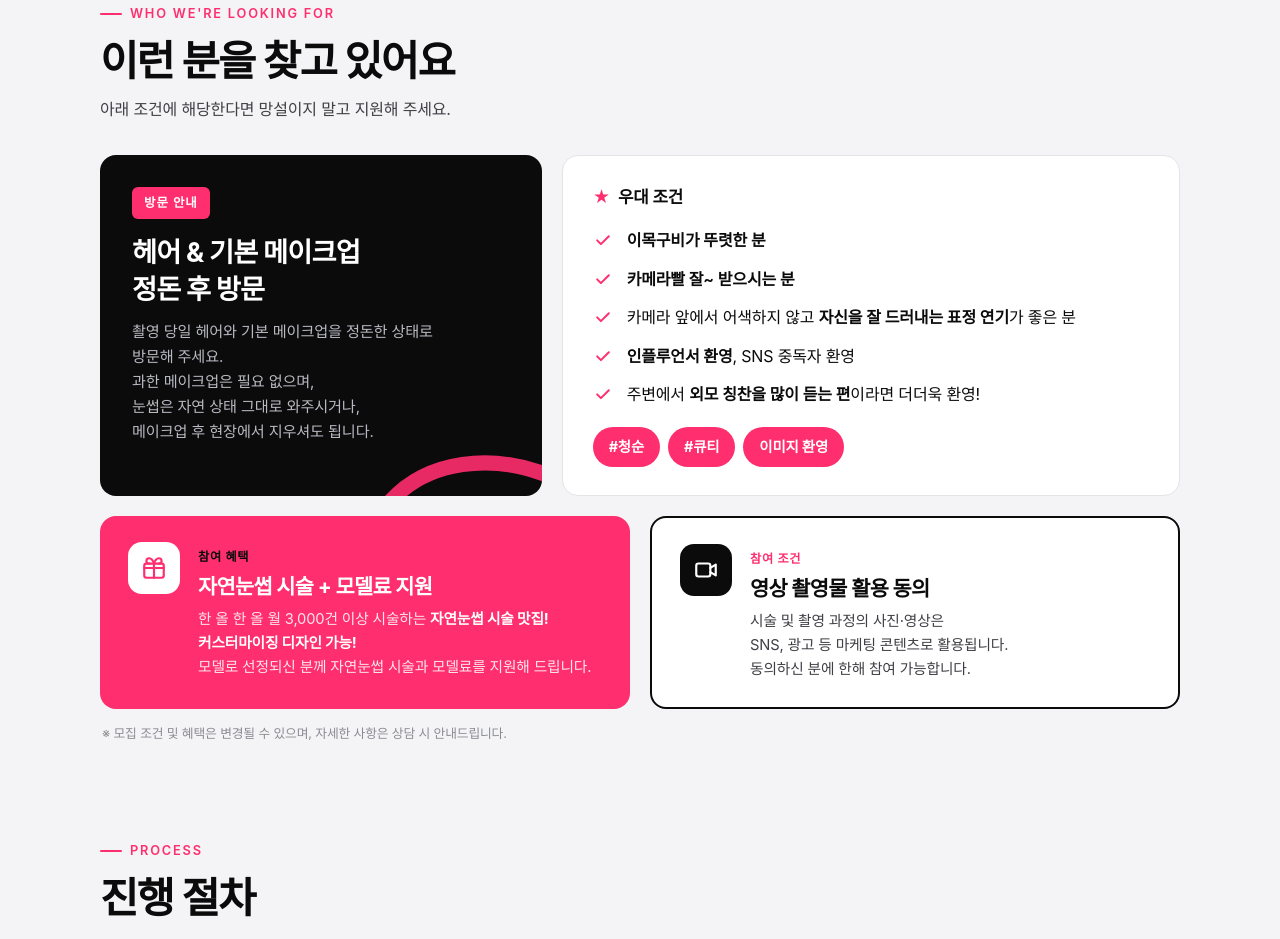
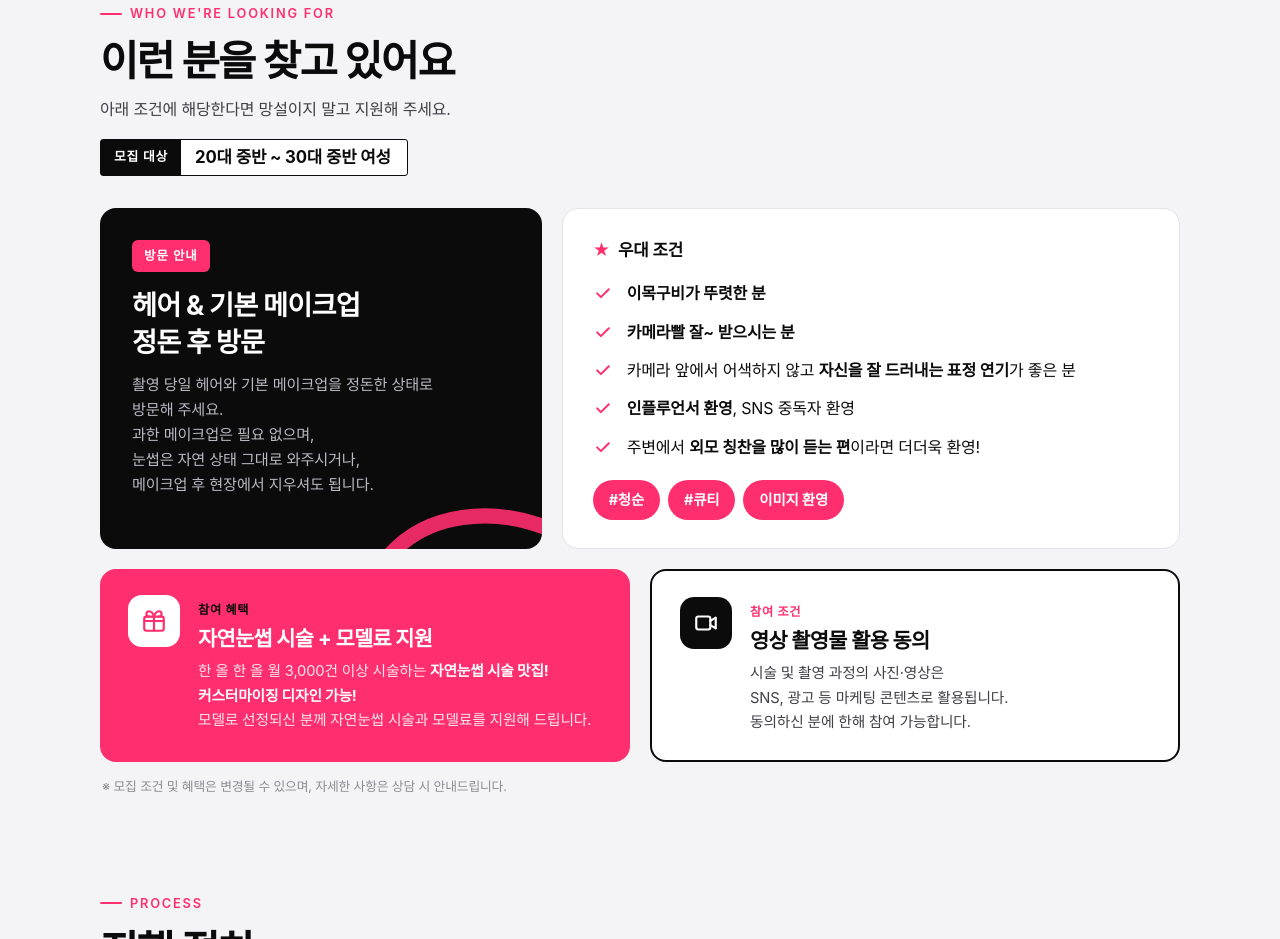
Before and after one commit to shcho-el/Marketing, a plain HTML site: page eyebrow-model.html in a window 1280 px wide. Shown: the part 927-1866 px from the top of the page. Drawn offline with Linux system fonts and the light colour scheme; a web font is replaced by a local one.

Commit message:
눈썹모델 랜딩: 모집 대상(20대 중반~30대 중반 여성) 표기
Co-Authored-By: Claude Opus 5.5 <noreply@anthropic.com>
Claude-Session: https://claude.ai/code/session_017Qb38PwL8qwx1xCkYCRNeg

```diff
--- a/eyebrow-model.html
+++ b/eyebrow-model.html
@@ -89,6 +89,8 @@ a{color:inherit}
 section.block{padding-block:88px 0}
 .sec-head{margin-bottom:32px}
 .sec-head h2{font-family:var(--f-display);font-weight:700;font-size:clamp(1.8rem,3.6vw,2.6rem);line-height:1.25;letter-spacing:-.04em;margin:12px 0 8px}
+.target{display:inline-flex;align-items:center;margin-top:16px!important;border:1.5px solid var(--ink);border-radius:3px;background:var(--surface);color:var(--ink)!important;font-weight:700;font-size:1.05rem;line-height:1;padding-right:16px}
+.target span{align-self:stretch;display:flex;align-items:center;background:var(--ink);color:#fff;font-size:.8rem;letter-spacing:.06em;padding:11px 13px;margin-right:14px}
 .sec-head p{margin:0;color:var(--sub)}
 
 .must{display:grid;grid-template-columns:1fr 1.4fr;gap:20px}
@@ -378,6 +380,7 @@ footer{border-top:1px solid var(--line);padding:28px 0 40px;color:var(--faint);f
         <span class="eyebrow">Who we're looking for</span>
         <h2>이런 분을 찾고 있어요</h2>
         <p>아래 조건에 해당한다면 망설이지 말고 지원해 주세요.</p>
+        <p class="target"><span>모집 대상</span>20대 중반 ~ 30대 중반 여성</p>
       </div>
       <div class="must">
         <div class="must-card">
```
